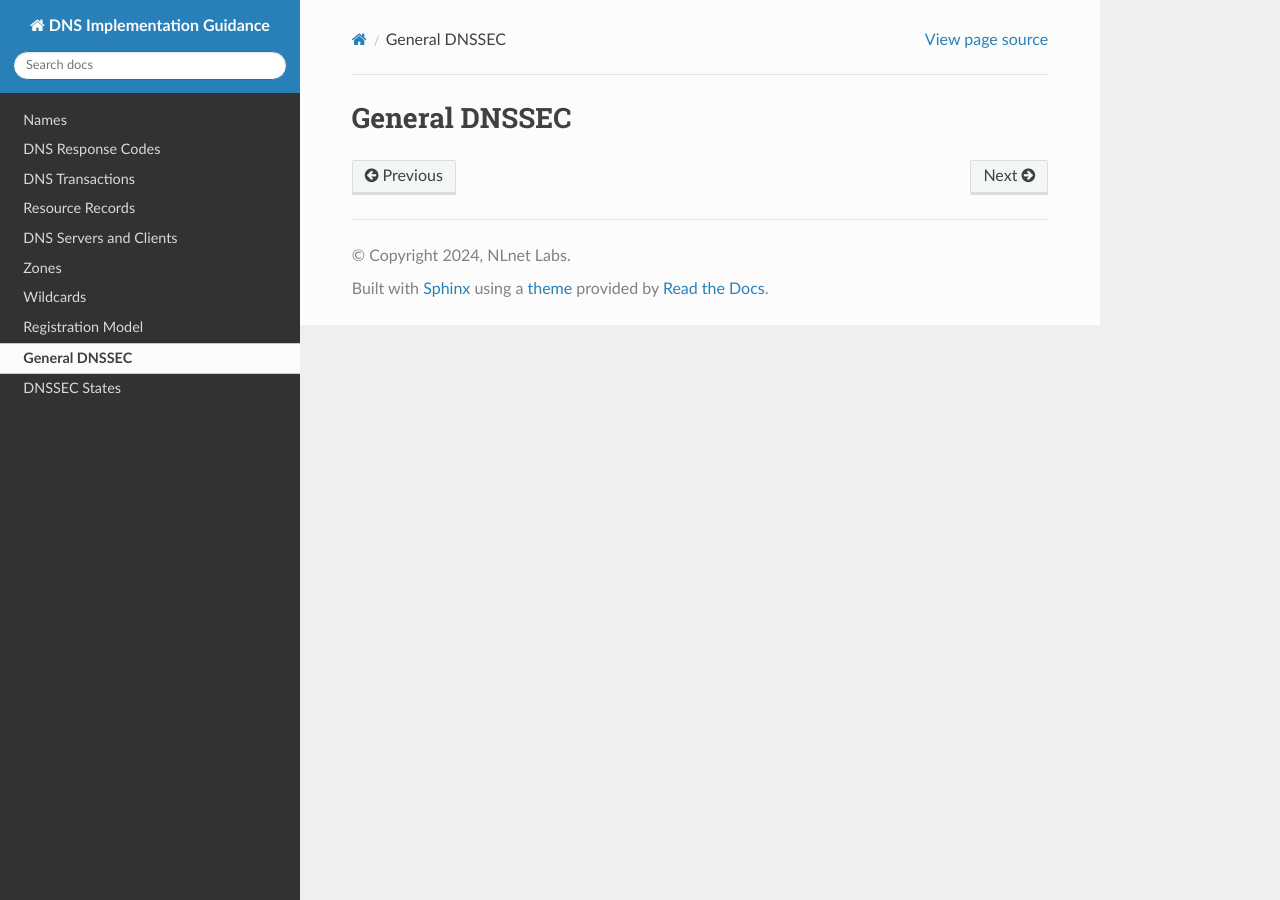
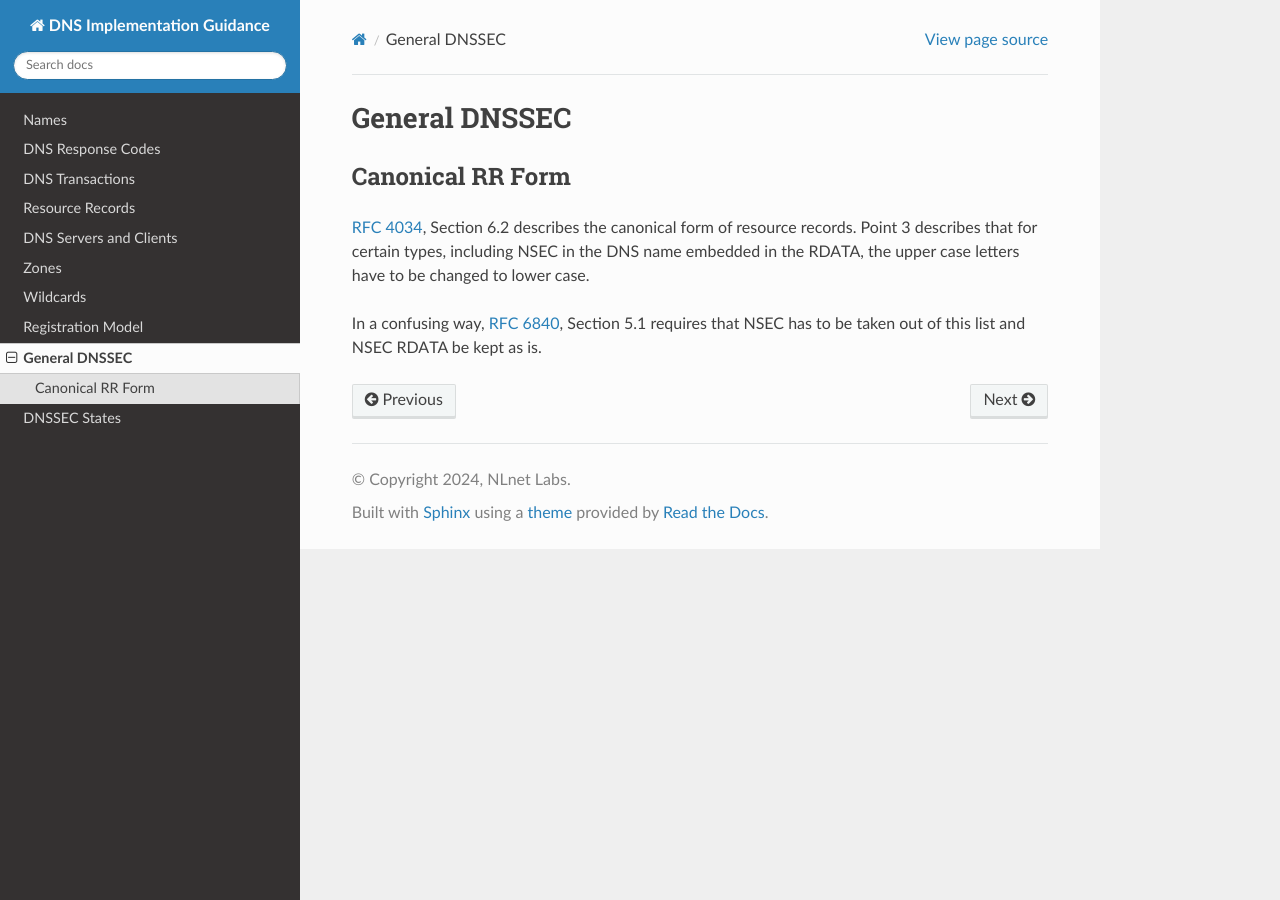
Before and after one commit to NLnetLabs/dnsimpl, a Sphinx documentation site: the page built from source/general-dnssec.rst, in a window 1280 px wide. Built offline with Sphinx 7.4.7 and the Read the Docs theme 2.0.0, drawn with Linux system fonts in a browser that asks for light colours.

Commit message:
Clarify canonical form of NSEC records.

```diff
--- a/source/general-dnssec.rst
+++ b/source/general-dnssec.rst
@@ -1,2 +1,15 @@
 General DNSSEC
 --------------
+
+Canonical RR Form
+^^^^^^^^^^^^^^^^^
+
+`RFC 4034 <https://www.rfc-editor.org/info/rfc4034>`_, Section 6.2
+describes the canonical form of resource records.
+Point 3 describes that for certain types, including NSEC in the DNS name
+embedded in the RDATA, the upper case letters have to be changed to lower
+case.
+
+In a confusing way, `RFC 6840 <https://www.rfc-editor.org/info/rfc6840>`_,
+Section 5.1 requires that NSEC has to be taken out of this list and
+NSEC RDATA be kept as is.
```
